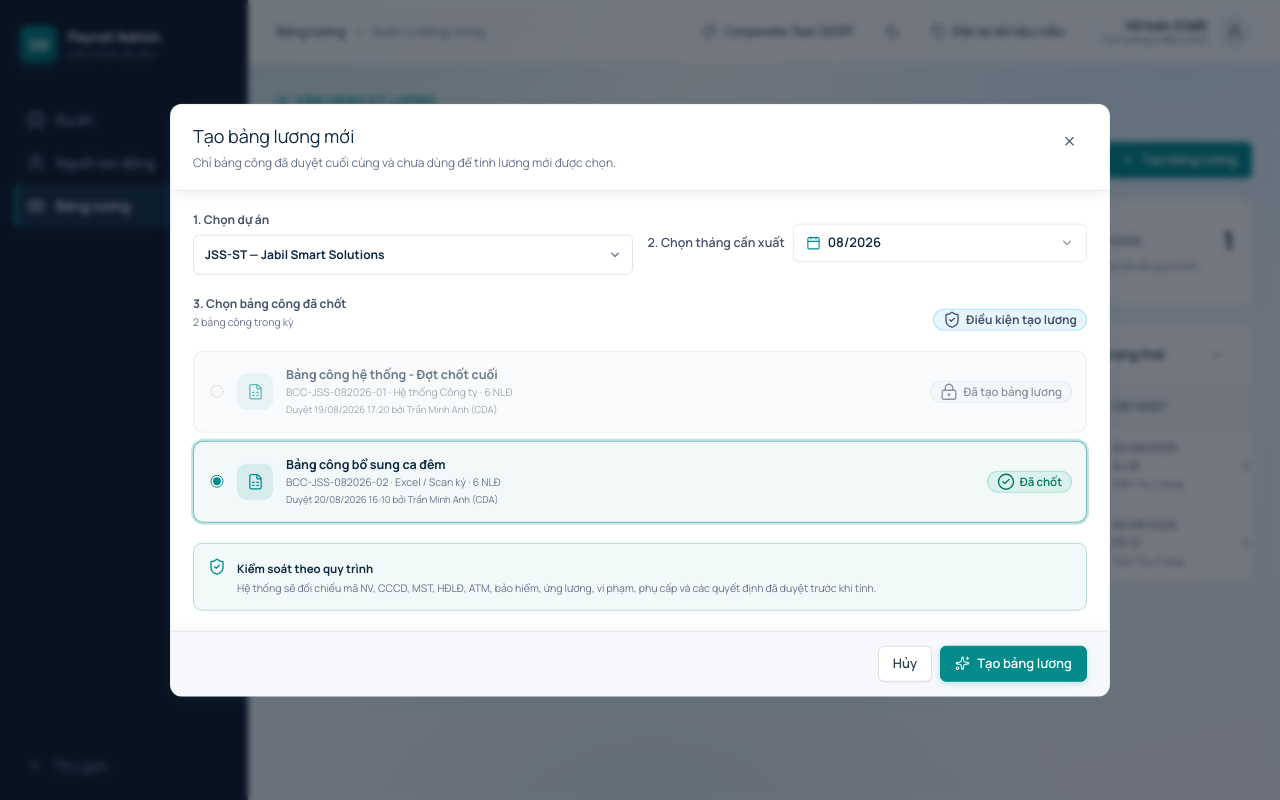
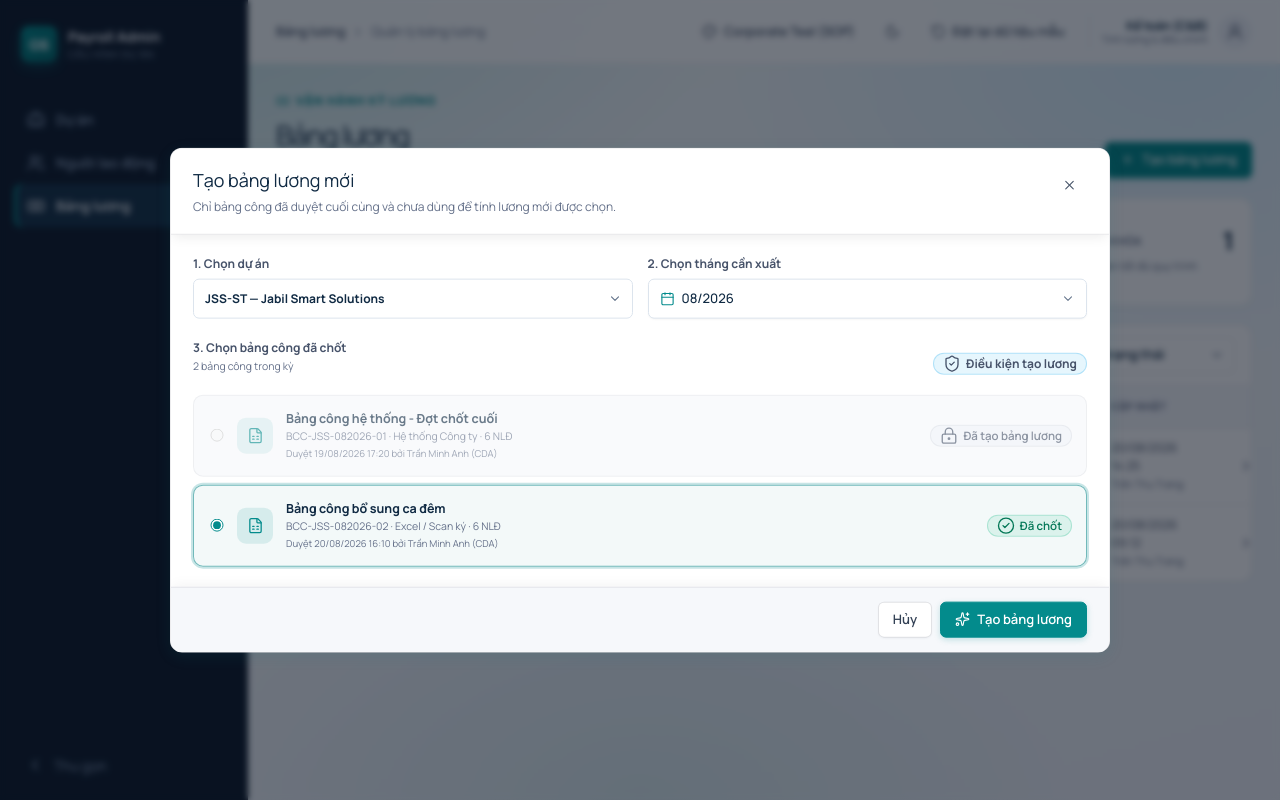
Before and after one commit to bluesky00124/payroll-admin-portal, a Next.js app: page /payroll in a window 1280 px wide. Both pictures are taken after a click on the button "Tạo bảng lương". Built offline with nearby package versions, Linux system fonts and the light colour scheme.

Commit message:
fix(payroll): align create modal layout and remove redundant control note

```diff
--- a/components/payroll/payroll-workspace.tsx
+++ b/components/payroll/payroll-workspace.tsx
@@ -383,7 +383,10 @@ export function PayrollWorkspacePage() {
           <div className="create-payroll-form">
             <div className="form-grid">
               <label className="form-field"><span>1. Chọn dự án</span><select value={createProjectId} onChange={(event) => setCreateProjectId(event.target.value)}>{workspace.projects.filter((item) => item.status === "active").map((project) => <option value={project.id} key={project.id}>{project.code} — {project.name}</option>)}</select></label>
-              <MonthPicker value={createPeriod} onChange={setCreatePeriod} label="2. Chọn tháng cần xuất" variant="form" />
+              <div className="form-field">
+                <span>2. Chọn tháng cần xuất</span>
+                <MonthPicker value={createPeriod} onChange={setCreatePeriod} variant="form" placeholder="Chọn tháng..." />
+              </div>
             </div>
             <div className="attendance-picker-heading"><div><span>3. Chọn bảng công đã chốt</span><small>{createSheets.length} bảng công trong kỳ</small></div><Badge tone="info"><ShieldCheck />Điều kiện tạo lương</Badge></div>
             <div className="attendance-picker">
@@ -399,7 +402,6 @@ export function PayrollWorkspacePage() {
                 );
               })}
             </div>
-            <div className="create-payroll-note"><ShieldCheck /><div><strong>Kiểm soát theo quy trình</strong><p>Hệ thống sẽ đối chiếu mã NV, CCCD, MST, HĐLĐ, ATM, bảo hiểm, ứng lương, vi phạm, phụ cấp và các quyết định đã duyệt trước khi tính.</p></div></div>
           </div>
         )}
       </Modal>
```
Also changed, not shown: app/globals.css.
